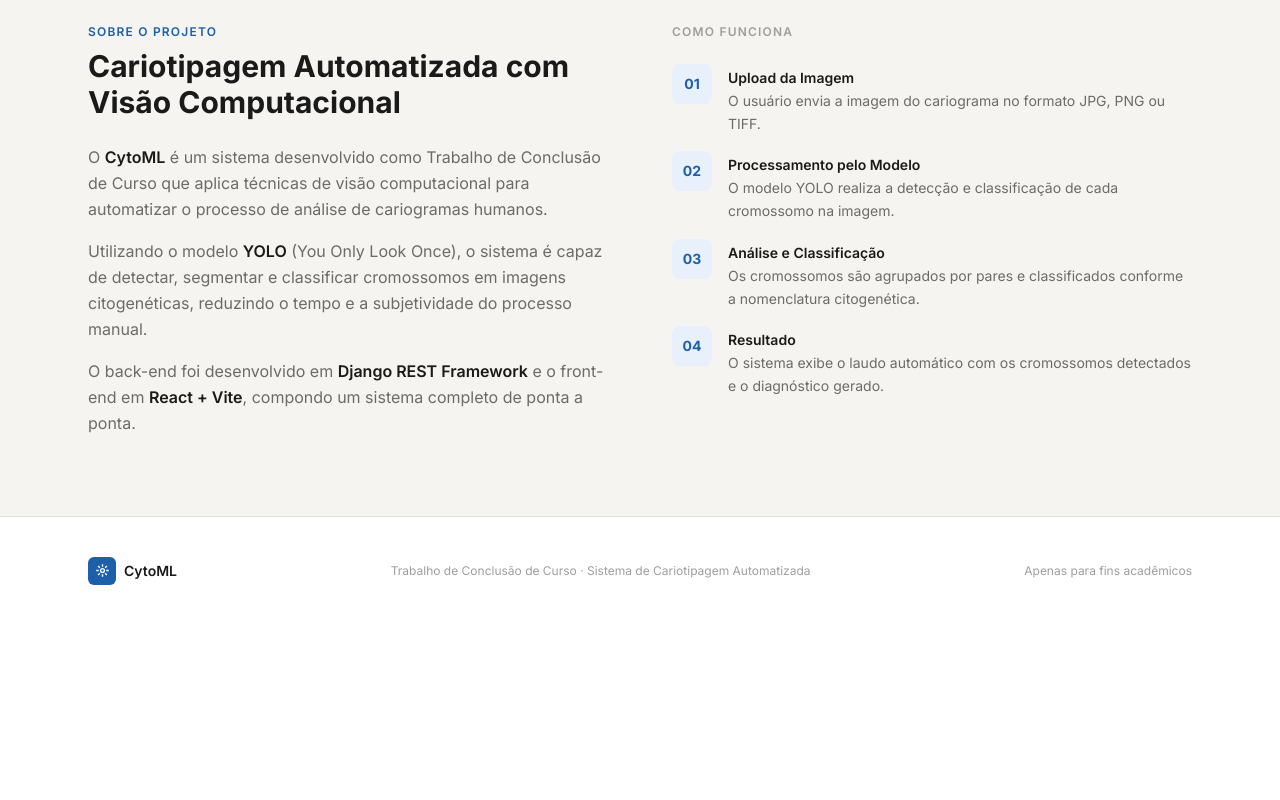
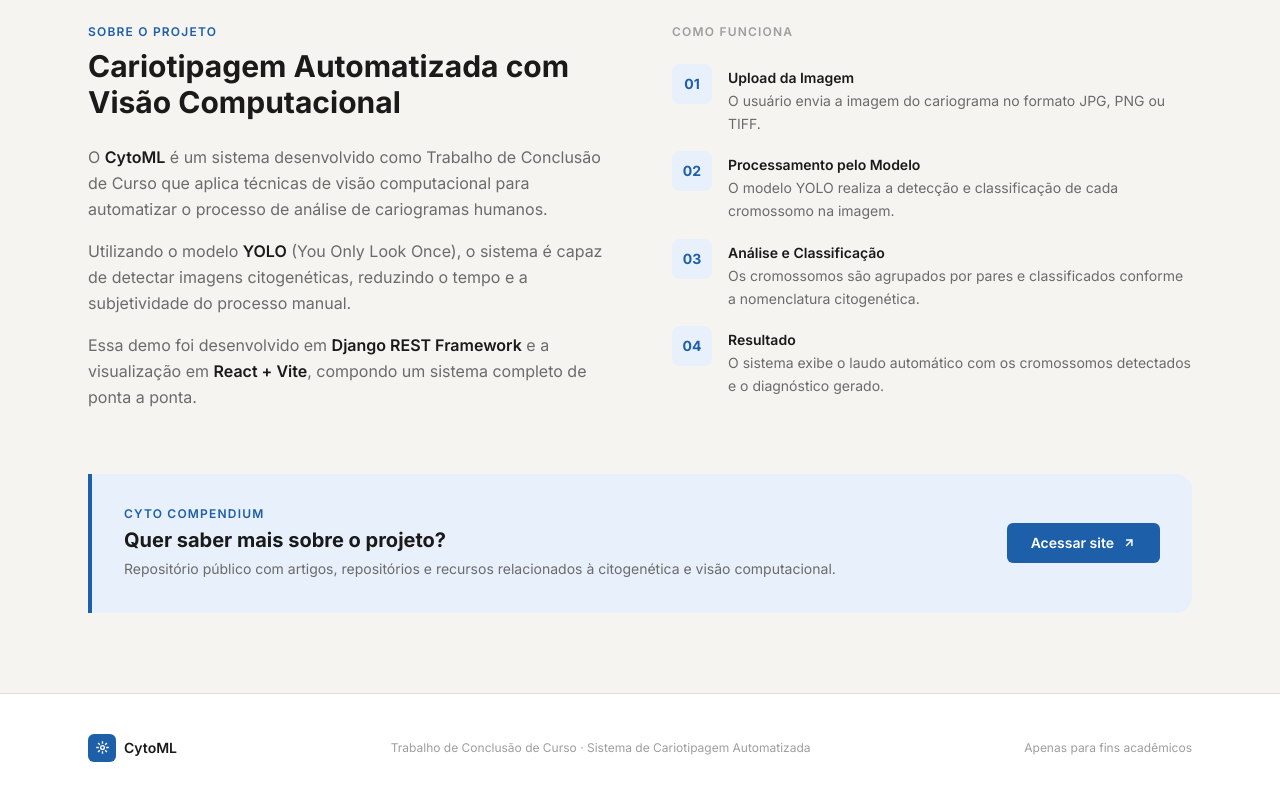
Before and after one commit to PLeonLopes/cytoml-demo, a React (Vite) app in the folder frontend/: page / in a window 1280 px wide. Shown: the part 2481-3281 px from the top of the page. Before the commit the page ends 3106 px from the top, so only its background shows below. Built offline with nearby package versions, Linux system fonts and the light colour scheme; no server answers.

Commit message:
feat: banner cyto compendium hef

```diff
--- a/frontend/src/components/AboutSection.jsx
+++ b/frontend/src/components/AboutSection.jsx
@@ -48,16 +48,15 @@ export default function AboutSection() {
               <p className="leading-relaxed">
                 Utilizando o modelo{" "}
                 <span className="font-semibold text-[#1a1a1a]">YOLO</span>{" "}
-                (You Only Look Once), o sistema é capaz de detectar, segmentar e
-                classificar cromossomos em imagens citogenéticas, reduzindo o
+                (You Only Look Once), o sistema é capaz de detectar imagens citogenéticas, reduzindo o
                 tempo e a subjetividade do processo manual.
               </p>
               <p className="leading-relaxed">
-                O back-end foi desenvolvido em{" "}
+                Essa demo foi desenvolvido em{" "}
                 <span className="font-semibold text-[#1a1a1a]">
                   Django REST Framework
                 </span>{" "}
-                e o front-end em{" "}
+                e a visualização em{" "}
                 <span className="font-semibold text-[#1a1a1a]">
                   React + Vite
                 </span>
@@ -90,6 +89,31 @@ export default function AboutSection() {
             </div>
           </div>
         </div>
+        {/* Banner Saiba Mais */}
+        <div className="mt-16 border-l-4 border-[#1d5fa8] bg-[#e8f0fb] rounded-r-2xl px-8 py-8 flex items-center justify-between gap-6 flex-wrap">
+          <div>
+            <p className="mb-1 text-xs font-semibold uppercase tracking-widest text-[#1d5fa8]">
+              Cyto Compendium
+            </p>
+            <h3 className="text-xl font-bold text-[#1a1a1a]">
+              Quer saber mais sobre o projeto?
+            </h3>
+            <p className="mt-1 text-sm leading-relaxed text-[#6b6b6b]">
+              Repositório público com artigos, repositórios e recursos relacionados à citogenética e visão computacional.
+            </p>
+          </div>
+          <a
+            href="https://pleonlopes.github.io/cyto-compendium/"
+            target="_blank"
+            rel="noopener noreferrer"
+            className="shrink-0 inline-flex items-center gap-2 rounded-md bg-[#1d5fa8] px-6 py-2.5 text-sm font-semibold text-white transition-all hover:bg-[#174d8a] active:scale-95"
+          >
+            Acessar site
+            <svg width="14" height="14" viewBox="0 0 24 24" fill="none" stroke="currentColor" strokeWidth="2.5">
+              <line x1="7" y1="17" x2="17" y2="7"/><polyline points="7 7 17 7 17 17"/>
+            </svg>
+          </a>
+        </div>
       </div>
     </section>
   );
```
